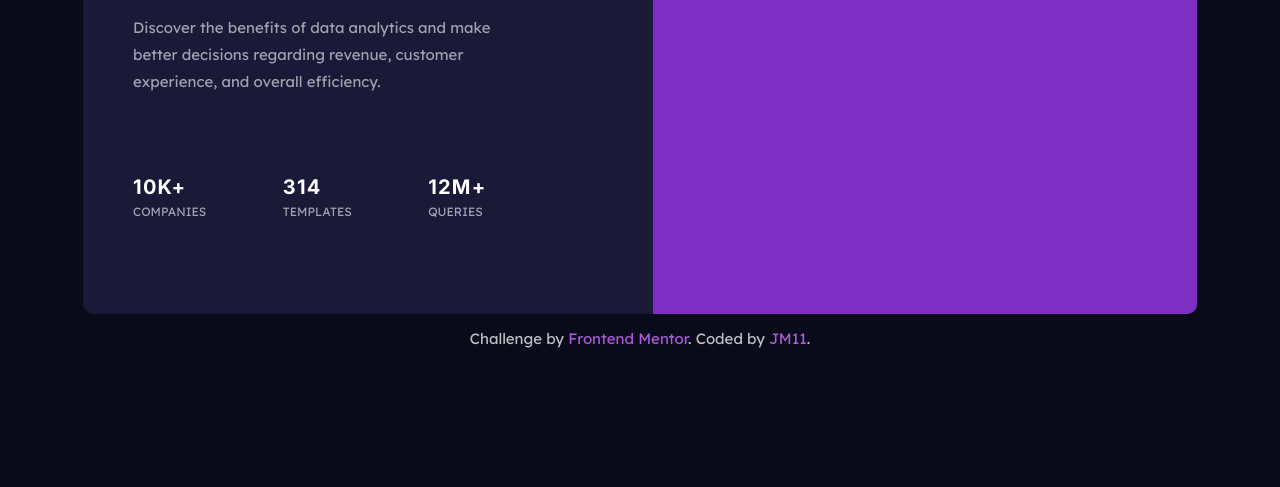
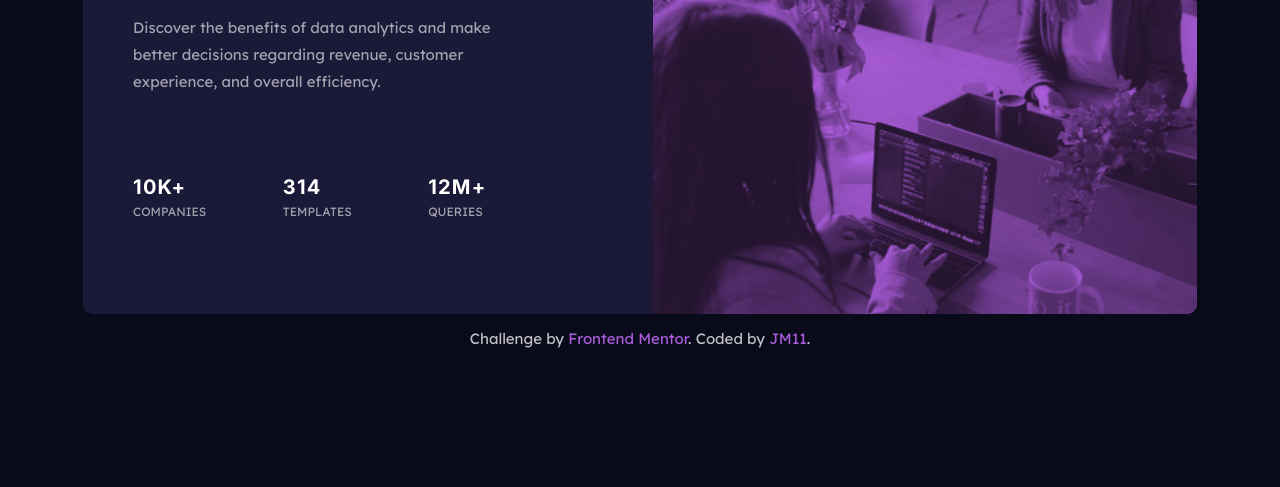
Before and after one commit to JMcode11/Stats-preview-card-component, a plain HTML site: page index.html in a window 1280 px wide. Shown: the part 313-800 px from the top of the page. Drawn offline with Linux system fonts and the light colour scheme; the site is published under a folder, as on GitHub Pages, so addresses that start at the root find nothing.

Commit message:
Update styles.css

```diff
--- a/styles.css
+++ b/styles.css
@@ -95,7 +95,7 @@ li {
 
 .card-img::after {
   content: "";
-  background: url(/images/image-header-mobile.jpg) no-repeat center/cover;
+  background: url(./images/image-header-mobile.jpg) no-repeat center/cover;
   background-color: var(--clr-accent);
   mix-blend-mode: multiply;
   opacity: 0.8;
@@ -217,7 +217,7 @@ li {
 
   .card-img::after {
     content: "";
-    background: url(/images/image-header-mobile.jpg) no-repeat center/cover;
+    background: url(./images/image-header-mobile.jpg) no-repeat center/cover;
     background-color: var(--clr-accent);
     mix-blend-mode: multiply;
     opacity: 0.8;
```
